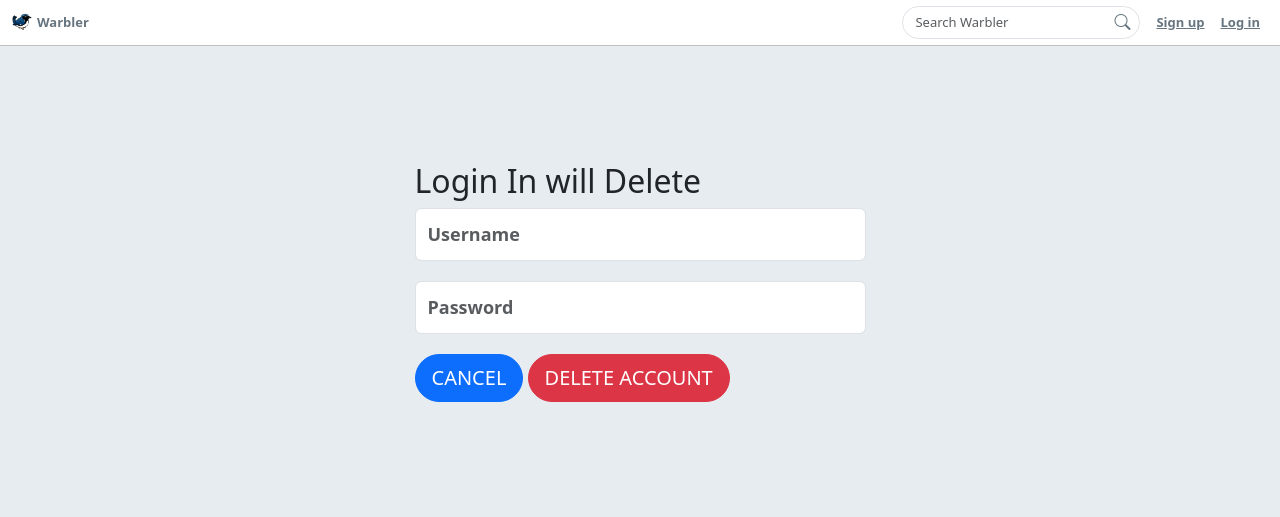
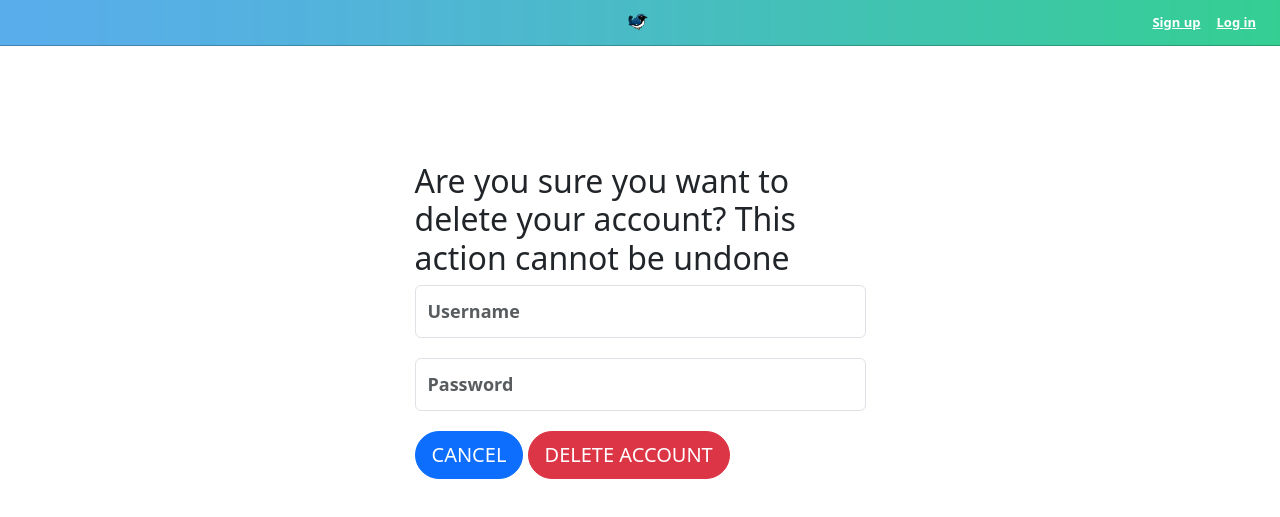
Before and after one commit to nickorsi/flask-warbler, a Flask app: template templates/users/login-to-delete.html in a window 1280 px wide. Shown: the top 517 px of the page. Run offline with Flask 3, Linux system fonts and the light colour scheme; the template is opened without the code that fills it: values that come from a table or form of the project are taken from there, others are empty.

Commit message:
added authentication to deleting a user and user messages

```diff
--- a/app.py
+++ b/app.py
@@ -264,16 +264,35 @@ def delete_user():
 
     form = LoginForm()
 
+    #FIXME: why is our flash showing up on homepage after deleting an account
+
     flash(
-        "Danger, are you sure you want to delete your account? Login if so," +
-        "click cancel if not. All user generated messages will also be deleted.",
+        "This action cannot be undone. Are you sure you would like to" +
+        "delete your account and messages?",
         'danger'
     )
     if form.validate_on_submit():
         # TODO: Validate login and Delete all user messages
-        do_logout()
-        db.session.delete(g.user)
-        db.session.commit()
+        user = User.authenticate(
+            form.username.data,
+            form.password.data,
+        )
+
+        if user:
+            user_messages = g.user.messages
+            for message in user_messages:
+                db.session.delete(message)
+                db.session.commit()
+            do_logout()
+            db.session.delete(g.user)
+            db.session.commit()
+            return redirect('/')
+
+        else:
+            flash("Invalid credentials.", 'danger')
+
+
+
 
     return render_template("users/login-to-delete.html", form=form)
 
--- a/templates/users/login-to-delete.html
+++ b/templates/users/login-to-delete.html
@@ -1,10 +1,14 @@
 {% extends 'base.html' %}
+
+{% block body_class %}onboarding{% endblock %}
 
 {% block content %}
 
   <div class="row justify-content-md-center">
     <div class="col-md-7 col-lg-5">
-      <h2 class="join-message">Login In will Delete</h2>
+      <h2 class="join-message">Are you sure you want to delete your account? This action cannot be undone </h2>
+
+
 
       <form method="POST" id="user_form">
         {{ form.hidden_tag() }}
```
Also changed, not shown: change_log.txt (+7 -0 lines).
